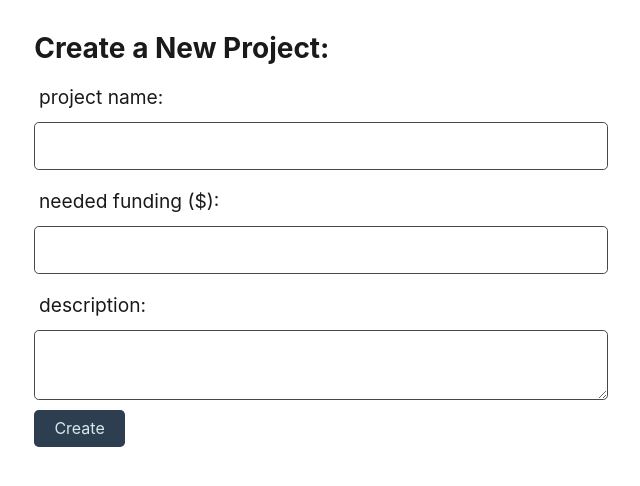
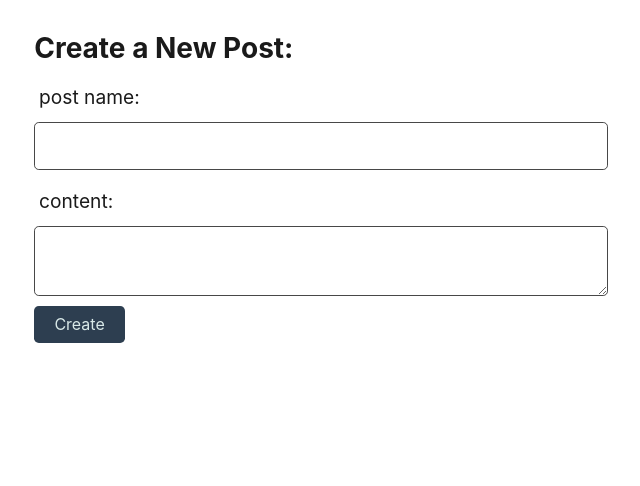
Before and after one commit to Wdiste/MVC-tech-blog, a Node project: template views/dashboard.handlebars in a window 1280 px wide. Shown: the part 139-625 px from the top of the page, without its empty margins (17-657 px from the left). Run offline with Node 20 templates, Linux system fonts and the light colour scheme; the template is opened without the code that fills it, so the values that code supplies are empty; some libraries are stand-ins or nearby versions.

Commit message:
dashboard handlebars and profile.js finished

```diff
--- a/public/js/profile.js
+++ b/public/js/profile.js
@@ -1,23 +1,22 @@
 const newFormHandler = async (event) => {
   event.preventDefault();
 
-  const name = document.querySelector('#project-name').value.trim();
-  const needed_funding = document.querySelector('#project-funding').value.trim();
-  const description = document.querySelector('#project-desc').value.trim();
+  const name = document.querySelector('#post-name').value.trim();
+  const content = document.querySelector('#post-content').value.trim();
 
-  if (name && needed_funding && description) {
-    const response = await fetch(`/api/projects`, {
+  if (name && content) {
+    const response = await fetch(`/api/posts`, {
       method: 'POST',
-      body: JSON.stringify({ name, needed_funding, description }),
+      body: JSON.stringify({ name, content }),
       headers: {
         'Content-Type': 'application/json',
       },
     });
 
     if (response.ok) {
-      document.location.replace('/profile');
+      document.location.replace('/dashboard');
     } else {
-      alert('Failed to create project');
+      alert('Failed to create post');
     }
   }
 };
@@ -26,22 +25,22 @@ const delButtonHandler = async (event) => {
   if (event.target.hasAttribute('data-id')) {
     const id = event.target.getAttribute('data-id');
 
-    const response = await fetch(`/api/projects/${id}`, {
+    const response = await fetch(`/api/posts/${id}`, {
       method: 'DELETE',
     });
 
     if (response.ok) {
-      document.location.replace('/profile');
+      document.location.replace('/dashboard');
     } else {
-      alert('Failed to delete project');
+      alert('Failed to delete post');
     }
   }
 };
 
 document
-  .querySelector('.new-project-form')
+  .querySelector('.new-post-form')
   .addEventListener('submit', newFormHandler);
 
 document
-  .querySelector('.project-list')
+  .querySelector('.post-list')
   .addEventListener('click', delButtonHandler);
--- a/views/dashboard.handlebars
+++ b/views/dashboard.handlebars
@@ -6,20 +6,16 @@
 
 <div class="row mt-4">
   <div class="col-md-6">
-    <h3>Create a New Project:</h3>
+    <h3>Create a New Post:</h3>
 
-    <form class="form new-project-form">
+    <form class="form new-post-form">
       <div class="form-group">
-        <label for="project-name">project name:</label>
-        <input class="form-input" type="text" id="project-name" name="project-name" />
+        <label for="post-name">post name:</label>
+        <input class="form-input" type="text" id="post-name" name="post-name" />
       </div>
       <div class="form-group">
-        <label for="project-funding">needed funding ($):</label>
-        <input class="form-input" type="number" id="project-funding" name="project-funding" />
-      </div>
-      <div class="form-group">
-        <label for="project-desc">description:</label>
-        <textarea class="form-input" id="project-desc" name="project-desc"></textarea>
+        <label for="post-content">content:</label>
+        <textarea class="form-input" id="post-content" name="post-content"></textarea>
       </div>
       <div class="form-group">
         <button type="submit" class="btn btn-primary">Create</button>
@@ -27,17 +23,17 @@
     </form>
   </div>
 
-  {{#if projects.length}}
-  <div class="col-md-6 project-list">
-    <h3>Current Projects:</h3>
+  {{#if posts.length}}
+  <div class="col-md-6 post-list">
+    <h3>Current posts:</h3>
 
-    {{#each projects as |project|}}
+    {{#each posts as |post|}}
     <div class="row mb-2">
       <div class="col-md-8">
-        <h4><a href="/project/{{project.id}}">{{project.name}}</a></h4>
+        <h4><a href="/post/{{post.id}}">{{post.title}}</a></h4>
       </div>
       <div class="col-md-4">
-        <button class="btn btn-sm btn-danger" data-id="{{project.id}}">DELETE</button>
+        <button class="btn btn-sm btn-danger" data-id="{{post.id}}">DELETE</button>
       </div>
     </div>
     {{/each}}
```
